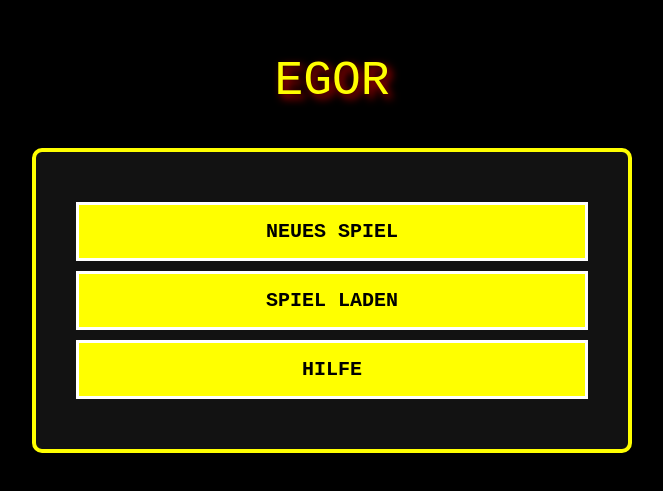
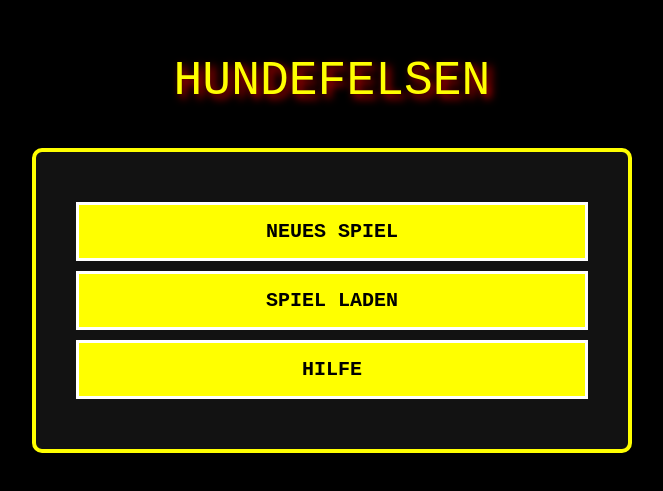
Before and after one commit to Etschmia/egor, a React (Vite) app: page / in a window 1280 px wide. Shown: the part 147-638 px from the top of the page, without its empty margins (308-971 px from the left). Built offline with nearby package versions, Linux system fonts and the light colour scheme.

Commit message:
Hundefelsen

```diff
--- a/src/App.tsx
+++ b/src/App.tsx
@@ -724,7 +724,7 @@ function App() {
       case 'menu':
         return (
           <div className="menu-overlay">
-            <div className="menu-title">EGOR</div>
+            <div className="menu-title">HUNDEFELSEN</div>
             <div className="menu-content">
               <button className="menu-button" onClick={() => setGameMode('difficulty')}>
                 Neues Spiel
```
